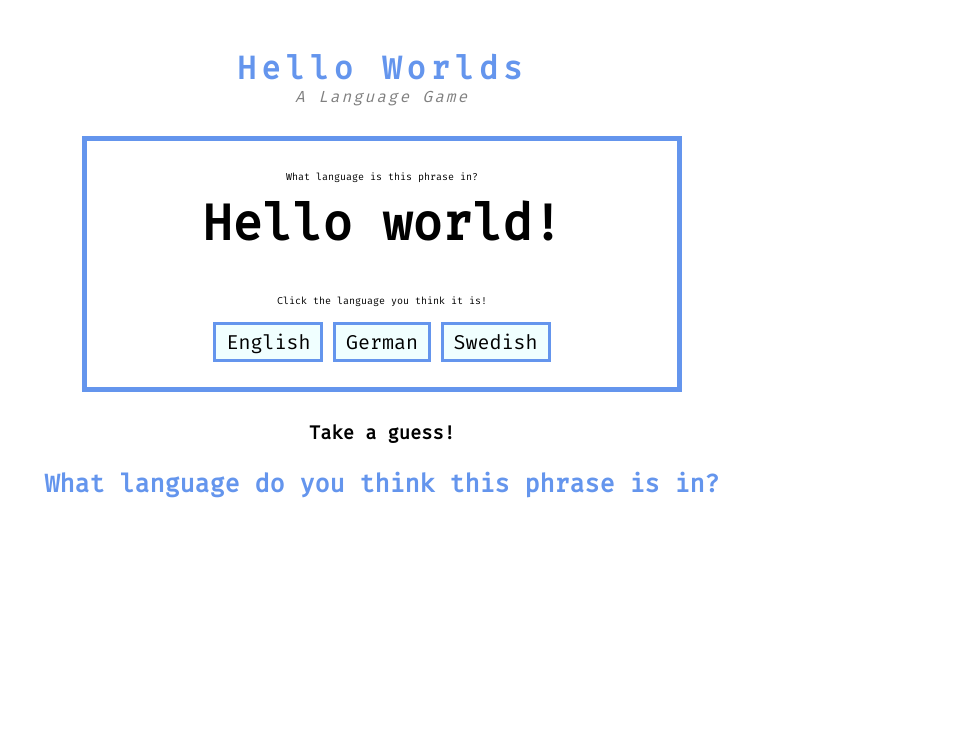
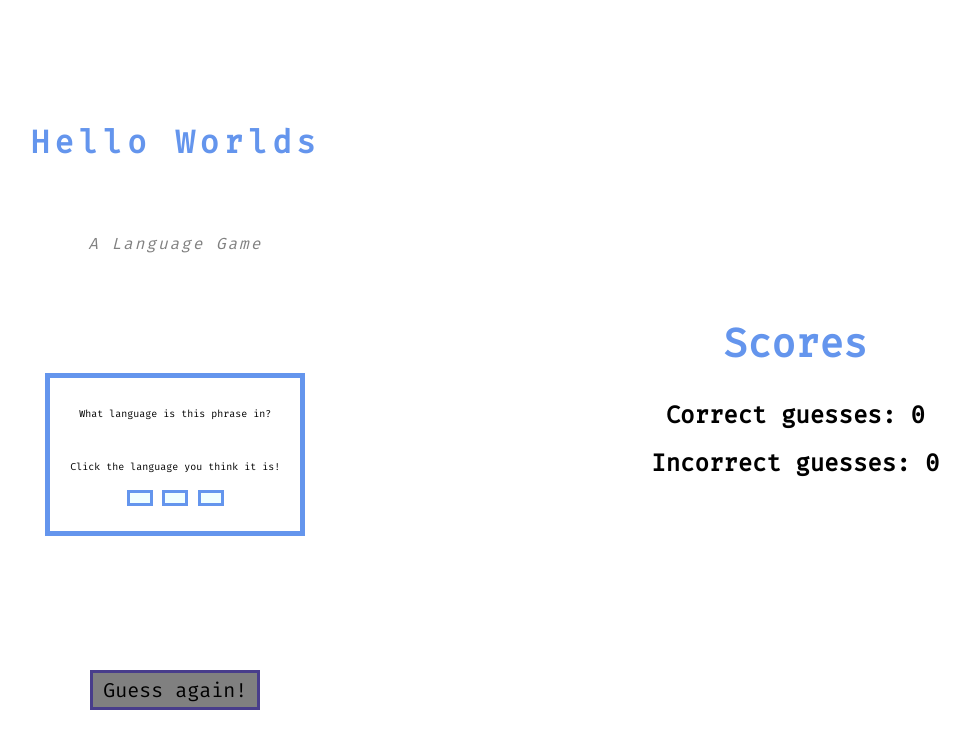
Before and after one commit to turingschool-examples/hello-worlds-boilerplate, a plain HTML site: page index.html in a window 1280 px wide. Shown: the whole page, without its empty margins (258-1228 px from the left). Drawn offline with Linux system fonts and the light colour scheme.

Commit message:
Clean for boilerplate

```diff
--- a/index.html
+++ b/index.html
@@ -29,9 +29,14 @@
       <section class="results">
         <h3 class="answer"></h3>
         <p class="feedback"></p>
-        <button class="reset" hidden>Guess again!</button>
+        <button class="reset" disabled>Guess again!</button>
       </section>
     </main>
+    <aside>
+      <h2 class="score">Scores</h2>
+      <h2>Correct guesses: <span class="correct">0</span></h2>
+      <h2>Incorrect guesses: <span class="incorrect">0</span></h2>
+    </aside>
     <script src="./src/data.js"></script>
     <script src="./src/main.js"></script>
   </body>
--- a/src/main.js
+++ b/src/main.js
@@ -1,87 +1,31 @@
 // query selector variables go here 👇
-
-// note: you have access to a variable called `data` - you can see the array and its elements in the data.js file
 
 // event listeners go here 👇
 
 // functions and event handlers go here 👇
+// We've provided some to get you started
+// note: you have access to a variable called `data` - you can see the array and its elements in the data.js file
+let currentQuestion = data.shift();
+let guesses = { correct: 0, incorrect: 0 };
 
-
-
-// Leta's sloppy first draft
-
-const phrase = document.querySelector('.phrase');
-const choices = document.querySelector('.choices');
-const guess1 = document.querySelector('.guess1');
-const guess2 = document.querySelector('.guess2');
-const guess3 = document.querySelector('.guess3');
-const answer = document.querySelector('.answer');
-const reset = document.querySelector('.reset');
-let feedback = document.querySelector('.feedback');
-let currentQuestion = data.shift();
-
-// this function is impure because of the randomizing nature of the algorithm
-function shuffle(array) { // would provide this function to students
-  let currentIndex = array.length,  randomIndex;
+function shuffle(array) {
+  let currentIndex = array.length,
+    randomIndex;
 
   while (currentIndex > 0) {
-
     randomIndex = Math.floor(Math.random() * currentIndex);
     currentIndex--;
 
     [array[currentIndex], array[randomIndex]] = [
-      array[randomIndex], array[currentIndex]];
+      array[randomIndex],
+      array[currentIndex],
+    ];
   }
 
   return array;
 }
 
-function updateQuestion() { // because of the randomizing nature of shuffle, this would not be a pure function
+function updateQuestion() {
   shuffle(data);
   currentQuestion = data.shift();
 }
-
-function renderQuestion() {
-  phrase.innerText = currentQuestion.phrase;
-  guess1.innerText = currentQuestion.options[0];
-  guess1.removeAttribute('disabled');
-  guess2.innerText = currentQuestion.options[1];
-  guess2.removeAttribute('disabled');
-  guess3.innerText = currentQuestion.options[2];
-  guess3.removeAttribute('disabled');
-  answer.innerText = 'Take a guess!';
-  feedback.innerText = 'What language do you think this phrase is in?';
-  reset.setAttribute('hidden', 'true');
-}
-
-function renderFeedback(outcome) {
-  answer.innerText = 'Answer: ' + currentQuestion.answer;
-  reset.removeAttribute('hidden');
-  guess1.setAttribute('disabled', 'true');
-  guess2.setAttribute('disabled', 'true');
-  guess3.setAttribute('disabled', 'true');
-
-  if (outcome === 'correct') {
-    feedback.innerText = 'You got it right!';
-  } else {
-    feedback.innerText = 'Sorry, better luck next time!';
-  }
-}
-
-function onGuess(event) {
-  let guess = event.target.innerText;
-  if (guess === currentQuestion.answer) {
-    renderFeedback('correct');
-  } else {
-    renderFeedback('incorrect');
-  }
-}
-
-function onReset() {
-  updateQuestion();
-  renderQuestion();
-}
-
-window.onload = renderQuestion;
-choices.addEventListener('click', onGuess);
-reset.addEventListener('click', onReset);
--- a/styles.css
+++ b/styles.css
@@ -7,6 +7,9 @@
 }
 
 body {
+  display: grid;
+  grid-template-columns: 2fr 1fr;
+  height: 100vh;
   padding: 20px;
 }
 
@@ -21,6 +24,12 @@ h1 {
   font-style: italic;
   letter-spacing: 2px;
   margin-top: 0;
+}
+
+main {
+  display: flex;
+  flex-direction: column;
+  justify-content: space-evenly;
 }
 
 .quiz {
@@ -58,3 +67,15 @@ button:disabled {
   font-size: 25px;
   font-weight: bold;
 }
+
+aside {
+  width: 30vw;
+  align-self: center;
+}
+
+.score {
+  color: cornflowerblue;
+  font-size: 40px;
+  font-weight: bold;
+  margin-top: 0;
+}
```
Also changed, not shown: 2 other files.
